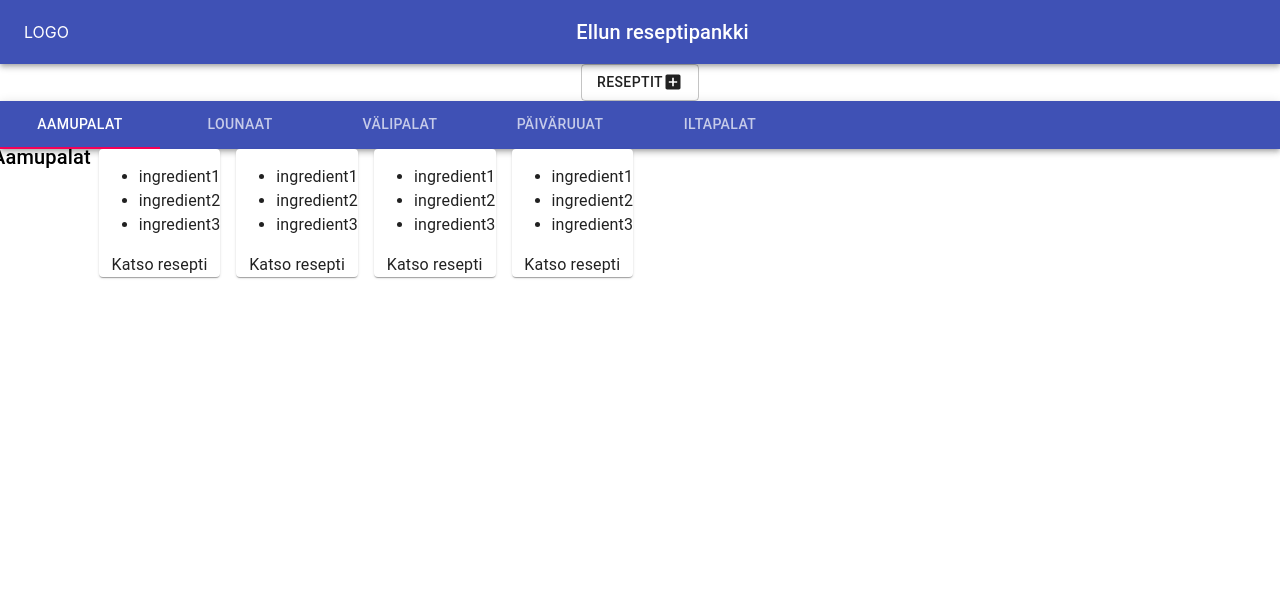
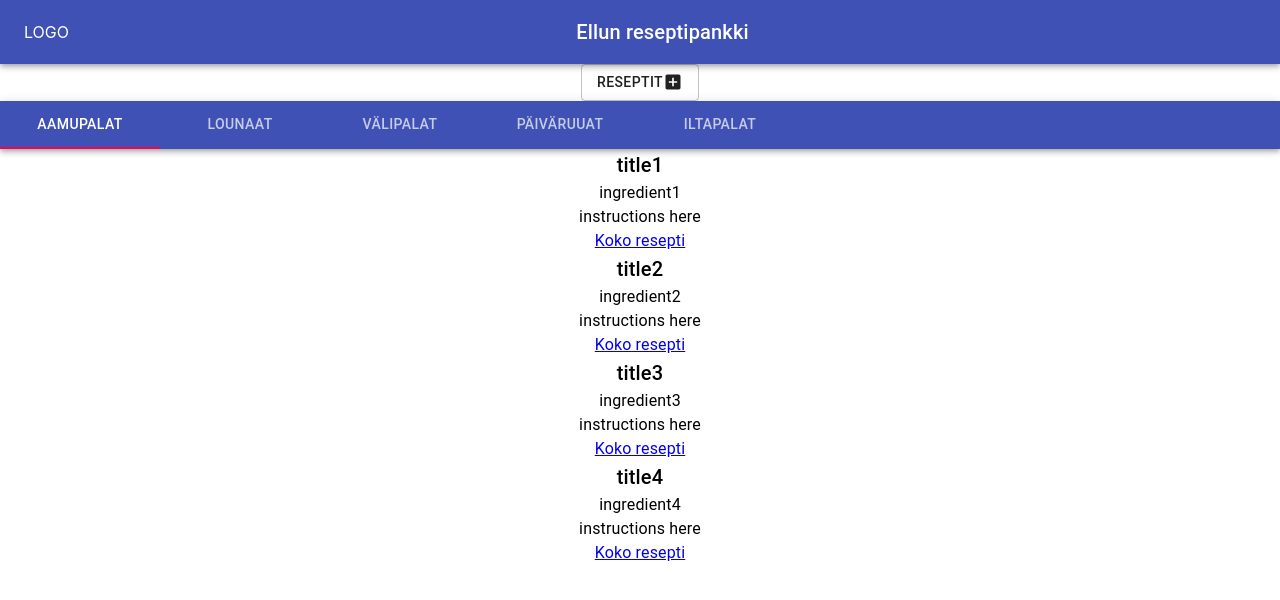
Before and after one commit to ellu-laitinen/reseptit, a React (Create React App) app: page / in a window 1280 px wide. Both pictures are taken after a click on the button "RESEPTIT". Shown: the top 600 px of the page. Built offline with nearby package versions, Linux system fonts and the light colour scheme.

Commit message:
breakfast component json data

```diff
--- a/package.json
+++ b/package.json
@@ -8,6 +8,7 @@
     "@testing-library/jest-dom": "^5.11.4",
     "@testing-library/react": "^11.1.0",
     "@testing-library/user-event": "^12.1.10",
+    "node-sass": "^4.14.1",
     "react": "^17.0.1",
     "react-dom": "^17.0.1",
     "react-router-dom": "^5.2.0",
--- a/src/Recipes/Breakfasts/Breakfasts.js
+++ b/src/Recipes/Breakfasts/Breakfasts.js
@@ -1,37 +1,20 @@
 import React from "react";
-import { Link, Route, Switch } from "react-router-dom";
-import Card from "@material-ui/core/Card";
-import Typography from "@material-ui/core/Typography";
-import Grid from "@material-ui/core/Grid";
+import { Link } from "react-router-dom";
+import data from "../../breakfasts.json";
+import RecipeCard from "../Breakfasts/RecipeCard";
 
-import data from "../../breakfasts.json";
-
-const Aamupalat = () => {
-  const breakfast = data.map((item) => {
+const Breakfasts = () => {
+  const recipeList = data.map((item) => {
     return (
-      <Grid item>
-        <Card>
-          <Typography>
-            <ul>
-              <li> {item.ingredient1}</li>
-              <li> {item.ingredient2}</li>
-              <li> {item.ingredient3}</li>
-            </ul>
-          </Typography>
-
-          <Typography>Katso resepti</Typography>
-        </Card>
-      </Grid>
+      <RecipeCard
+        key={item.id}
+        title={item.title}
+        ingredients={item.ingredients}
+        instructions={item.instructions}
+      />
     );
   });
-
-  return (
-    <Grid container spacing={2}>
-      <Typography variant="h6">Aamupalat</Typography>
-
-      {breakfast}
-    </Grid>
-  );
+  return <div>{recipeList}</div>;
 };
 
-export default Aamupalat;
+export default Breakfasts;
--- /dev/null
+++ b/src/Recipes/Breakfasts/RecipeCard.js
@@ -0,0 +1,23 @@
+import React from "react";
+import { Link } from "react-router-dom";
+import Card from "@material-ui/core/Card";
+import Typography from "@material-ui/core/Typography";
+import Grid from "@material-ui/core/Grid";
+import "./RecipeCard.scss";
+
+const RecipeCard = ({ title, ingredients, instructions, link }) => {
+  return (
+    <Grid container>
+      <Grid item xs={12}>
+        <Typography variant="h6">{title}</Typography>
+        <Typography>{ingredients}</Typography>
+        <Typography>{instructions}</Typography>
+        <Typography component="a" href="#">
+          Koko resepti
+        </Typography>
+      </Grid>
+    </Grid>
+  );
+};
+
+export default RecipeCard;
--- /dev/null
+++ b/src/Recipes/Breakfasts/RecipeCard.scss
@@ -0,0 +1,5 @@
+.recipeCard {
+  margin: 1rem;
+  border: solid black 1px;
+  background-color: hotpink;
+}
--- a/src/Recipes/Recipes.js
+++ b/src/Recipes/Recipes.js
@@ -5,7 +5,7 @@ import AppBar from "@material-ui/core/AppBar";
 import Tabs from "@material-ui/core/Tabs";
 import Tab from "@material-ui/core/Tab";
 import AddBoxIcon from "@material-ui/icons/AddBox";
-import { Typography } from "@material-ui/core";
+import Grid from "@material-ui/core/Grid";
 
 import Breakfasts from "./Breakfasts/Breakfasts";
 
--- a/src/breakfasts.json
+++ b/src/breakfasts.json
@@ -1,30 +1,26 @@
 [
   {
-    "ingredient1": "ingredient1",
-    "ingredient2": "ingredient2",
-    "ingredient3": "ingredient3",
-    "ingredient4": "ingredient4",
+    "id": 1,
+    "title": "title1",
+    "ingredients": "ingredient1",
     "instructions": "instructions here"
   },
   {
-    "ingredient1": "ingredient1",
-    "ingredient2": "ingredient2",
-    "ingredient3": "ingredient3",
-    "ingredient4": "ingredient4",
+    "id": 2,
+    "title": "title2",
+    "ingredients": "ingredient2",
     "instructions": "instructions here"
   },
   {
-    "ingredient1": "ingredient1",
-    "ingredient2": "ingredient2",
-    "ingredient3": "ingredient3",
-    "ingredient4": "ingredient4",
+    "id": 3,
+    "title": "title3",
+    "ingredients": "ingredient3",
     "instructions": "instructions here"
   },
   {
-    "ingredient1": "ingredient1",
-    "ingredient2": "ingredient2",
-    "ingredient3": "ingredient3",
-    "ingredient4": "ingredient4",
+    "id": 4,
+    "title": "title4",
+    "ingredients": "ingredient4",
     "instructions": "instructions here"
   }
 ]
```
Also changed, not shown: src/Recipes/Breakfasts/Breakfast.js (deleted, +0 -7 lines), src/Recipes/Breakfasts/FullRecipe.js (added, +7 -0 lines), 2 other files (tests, documents, lock files or other folders).
